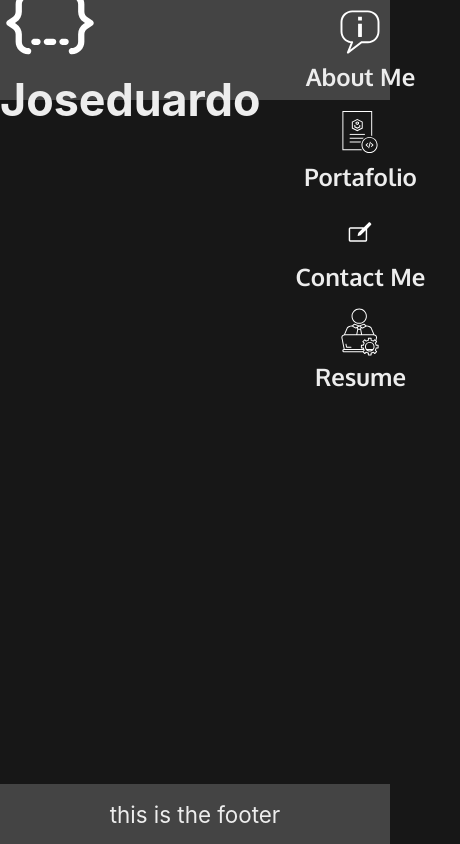
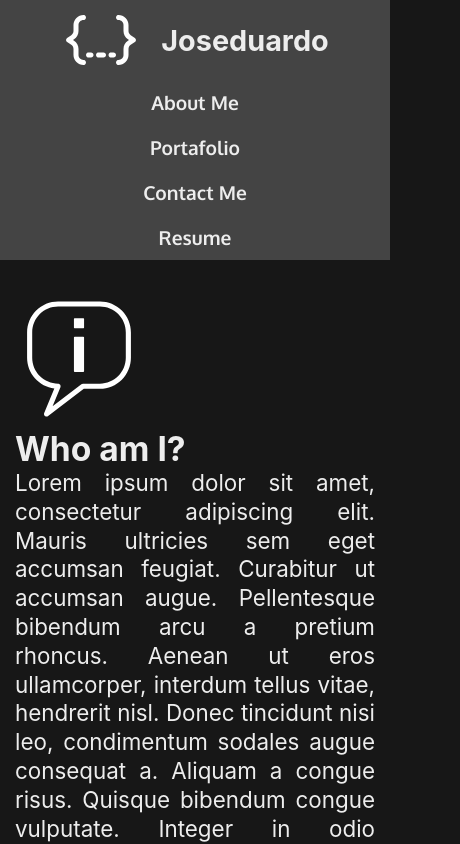
Before and after one commit to joseduardo15062005/reaact-portafolio, a React (Create React App) app: page / in a window 390 px wide. Shown: the top 844 px of the page, 460 px wide, since content can reach past the window. Built offline with nearby package versions, Linux system fonts and the light colour scheme.

Commit message:
add css media size 1200 1024 and 768

```diff
--- a/src/App.css
+++ b/src/App.css
@@ -55,6 +55,7 @@ footer  {
   height: 60px;
   justify-content:center;
   align-items: center;
+  margin-top: 30px;
 }
 
 nav{
@@ -177,3 +178,52 @@ nav{
   opacity: 0.8;
   /* Firefox */
 }
+
+
+@media only screen and (max-width: 1200px) {
+  header{
+    flex-flow:column nowrap;
+    height: 200px;
+  }
+}
+
+
+@media only screen and (max-width: 1024px) {
+  .nav-item{
+    font-size: 1.2rem;
+    margin: 0px;
+  }
+  .img-nav{
+    width: 32px;
+    height: 32px;
+  }
+  .img-logo{
+    width: 80px;
+    height: 80px;
+  }
+  .header-logo h1{
+    font-size: 1.8rem;
+  }
+}
+
+@media only screen and (max-width: 768px) {
+  header{
+    height:260px;
+    margin-bottom:20px;
+    justify-content: flex-start;
+
+  }
+  nav {
+    width: 100%;
+    flex-flow: column nowrap;
+  }
+  .nav-item{
+    width: 100%;
+  }
+  .img-nav{
+    display: none;
+  }
+  .page-body{
+    padding: 15px;
+  }
+}
--- a/src/App.js
+++ b/src/App.js
@@ -6,7 +6,7 @@ import Nav from "./components/Nav";
 import Portafolio from "./components/Portafolio";
 
 function App() {
-  const [currentPage, setCurrentPage] = useState("AboutMe");
+  const [currentPage, setCurrentPage] = useState("About Me");
 
   return (
     <>
```
